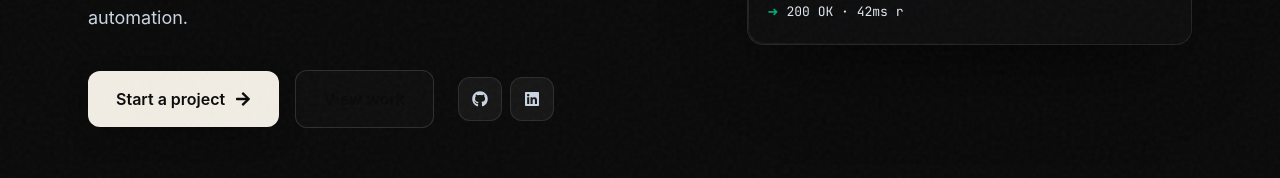
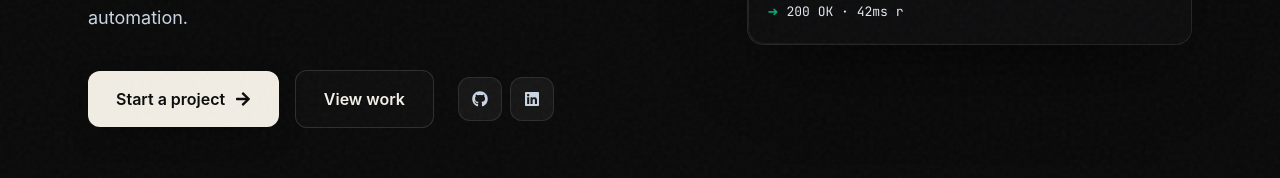
Before and after one commit to AboubakarArisar/aboubakar-dev, a React (Vite) app: page / in a window 1280 px wide. Shown: the part 521-699 px from the top of the page. Built offline with nearby package versions, Linux system fonts and the light colour scheme.

Commit message:
Update Hompage.tsx

```diff
--- a/src/pages/Hompage.tsx
+++ b/src/pages/Hompage.tsx
@@ -217,7 +217,7 @@ const Homepage: React.FC = () => {
                 </Link>
               </Magnetic>
               <Magnetic>
-                <Link to='/projects' className='btn-ghost px-7 py-4 text-base'>
+                <Link to='/projects' className='btn-ghost px-7 py-4 text-[#f4f1ea]'>
                   View work
                 </Link>
               </Magnetic>
```
